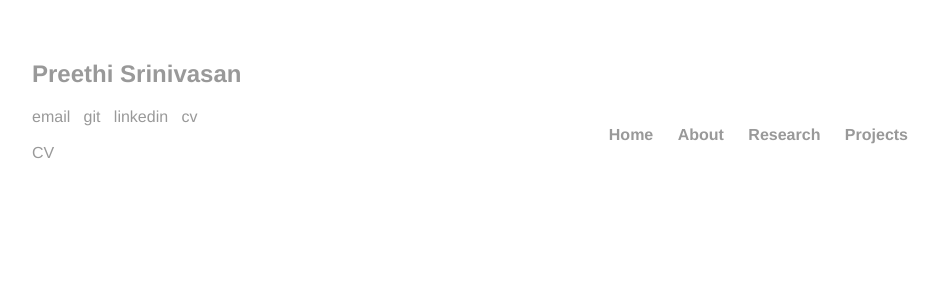
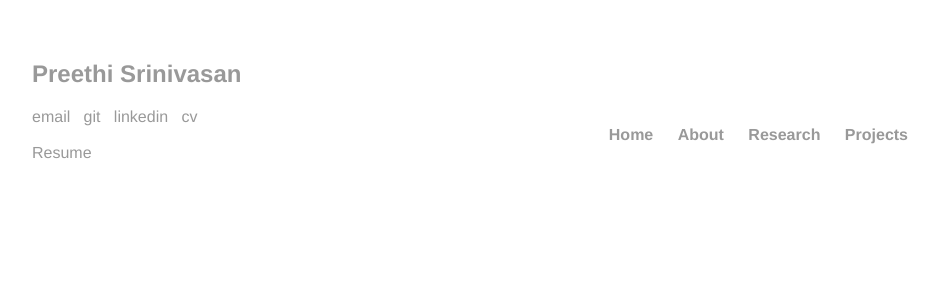
Before and after one commit to mrajesh971/mrajesh971.github.io, a Jekyll site: the page built from cv/index.html, in a window 1280 px wide. Shown: the top 300 px of the page, without its empty margins (160-1098 px from the left). Built offline with Jekyll 4.4.1, drawn with Linux system fonts in a browser that asks for light colours.

Commit message:
Update index.html

```diff
--- a/cv/index.html
+++ b/cv/index.html
@@ -6,7 +6,7 @@ title: CV of Your Name
 	<div>
 				<ul>
 
-					<li><a href="https://drive.google.com/open?id=0B_U3vrMN05B7aVVLVXIyY3M0cXM">CV</a> &nbsp</li>
+					<li><a href="https://github.com/mrajesh971/mrajesh971.github.io/files/840699/rajesh_madira.pdf">Resume</a> &nbsp</li>
 
 				</ul>
 			<div>
```
